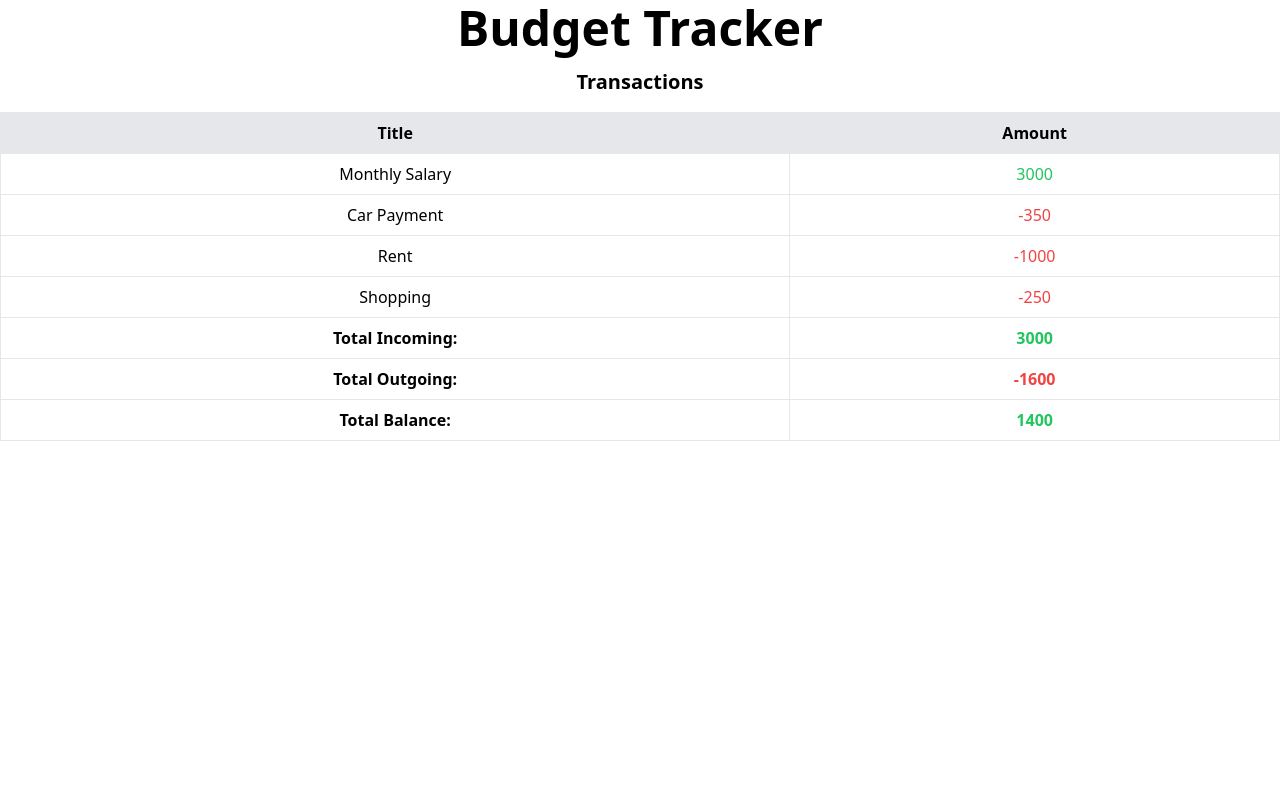
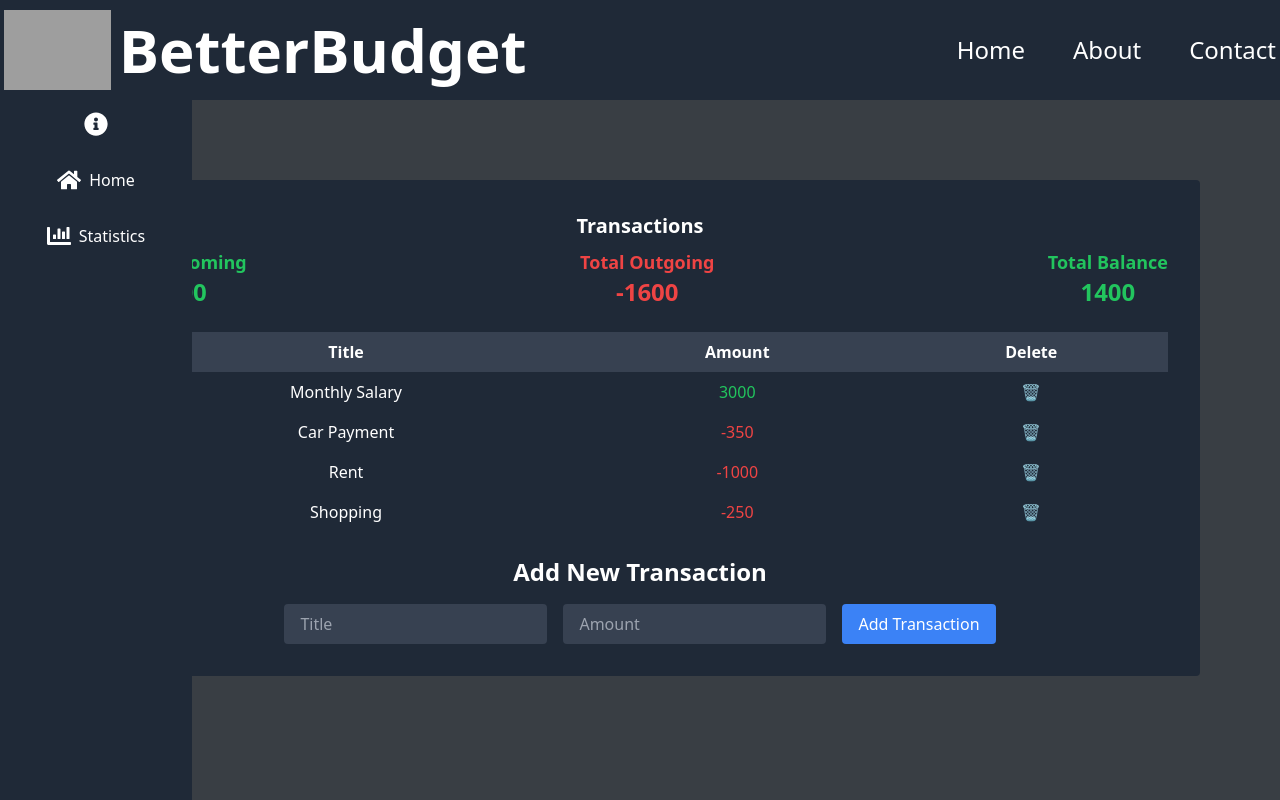
Before and after one commit to androrezkalla/Budget-Tracker, a React (Vite) app: page / in a window 1280 px wide. Built offline with nearby package versions, Linux system fonts and the light colour scheme; grey boxes are pictures that could not be loaded.

Commit message:
updated CSS, added navbars, updated react states

```diff
--- a/package.json
+++ b/package.json
@@ -14,6 +14,7 @@
     "postcss": "^8.4.24",
     "react": "^18.2.0",
     "react-dom": "^18.2.0",
+    "react-icons": "^4.10.1",
     "tailwindcss": "^3.3.2"
   },
   "devDependencies": {
--- a/src/App.jsx
+++ b/src/App.jsx
@@ -1,13 +1,20 @@
 import 'tailwindcss/tailwind.css';
 import TransactionList from './components/TransactionList';
+import Sidebar from './components/SideBar';
+import Banner from './components/Banner';
 
 function App() {
   return (
-    <main className="container mx-auto py-1 text-center">
-      <h1 className="text-5xl font-bold mb-4">Budget Tracker</h1>
-      <TransactionList />
-
-    </main>
+    <div className="flex flex-col h-screen">
+      <Banner />
+      <div className="flex-1 overflow-y-auto">
+        <main className="container mx-auto py-20 px-20 text-center">
+          {/* <h1 className="text-5xl py-8 font-bold mb-4 text-white">Budget Tracker</h1> */}
+          <Sidebar />
+          <TransactionList />
+        </main>
+      </div>
+    </div>
   );
 }
 
--- /dev/null
+++ b/src/components/Banner.jsx
@@ -0,0 +1,30 @@
+import React from 'react';
+
+
+const Banner = () => {
+  return (
+    <div className="bg-gray-800 py-2.5">
+      <div className="container mx-auto flex items-center justify-between px-1">
+        <div className="flex items-center">
+          <img src="https://static.vecteezy.com/system/resources/thumbnails/013/395/049/small_2x/money-and-cogs-illustration-in-minimal-style-png.png" alt="Company Logo" className="h-20 w-auto" />
+          <h1 className="text-white text-6xl font-bold ml-2">BetterBudget</h1>
+        </div>
+        <nav>
+          <ul className="flex space-x-12 text-2xl">
+            <li>
+              <a href="#" className="text-white hover:text-gray-300">Home</a>
+            </li>
+            <li>
+              <a href="#" className="text-white hover:text-gray-300">About</a>
+            </li>
+            <li>
+              <a href="#" className="text-white hover:text-gray-300">Contact</a>
+            </li>
+          </ul>
+        </nav>
+      </div>
+    </div>
+  );
+};
+
+export default Banner;
--- /dev/null
+++ b/src/components/SideBar.jsx
@@ -0,0 +1,35 @@
+import React, { useState } from 'react';
+import { FaHome, FaInfoCircle, FaEnvelope, FaCube, FaChartBar } from 'react-icons/fa';
+
+const Sidebar = () => {
+  const [collapsed, setCollapsed] = useState(false);
+
+  const handleToggleCollapse = () => {
+    setCollapsed(!collapsed);
+  };
+
+  return (
+    <div className={`bg-gray-800 h-screen ${collapsed ? 'w-16' : 'w-48'} fixed top-24 left-0 flex flex-col items-center transition-all duration-300`}>
+      <button
+        className="text-white p-4 focus:outline-none hover:bg-gray-700"
+        onClick={handleToggleCollapse}
+      >
+        <FaInfoCircle size={24} />
+      </button>
+      {!collapsed && (
+        <>
+          <a href="#" className="text-white p-4 hover:bg-gray-700 flex items-center">
+            <FaHome size={24} />
+            <span className="ml-2">Home</span>
+          </a>
+          <a href="#" className="text-white p-4 hover:bg-gray-700 flex items-center">
+            <FaChartBar size={24} />
+            <span className="ml-2">Statistics</span>
+          </a>
+        </>
+      )}
+    </div>
+  );
+};
+
+export default Sidebar;
--- a/src/components/TransactionList.jsx
+++ b/src/components/TransactionList.jsx
@@ -1,67 +1,134 @@
-import React from 'react';
+import React, { useState } from 'react';
 
 const TransactionList = () => {
-  const transactions = [
+  const [transactions, setTransactions] = useState([
     { id: 1, title: 'Monthly Salary', amount: 3000 },
     { id: 2, title: 'Car Payment', amount: -350 },
     { id: 3, title: 'Rent', amount: -1000 },
     { id: 4, title: 'Shopping', amount: -250 },
-  ];
+  ]);
+
+  const [newTransactionTitle, setNewTransactionTitle] = useState('');
+  const [newTransactionAmount, setNewTransactionAmount] = useState('');
 
   // Calculate total incoming and outgoing amounts
   const totalIncoming = transactions
-    .filter(transaction => transaction.amount > 0)
+    .filter((transaction) => transaction.amount > 0)
     .reduce((total, transaction) => total + transaction.amount, 0);
 
   const totalOutgoing = transactions
-    .filter(transaction => transaction.amount < 0)
+    .filter((transaction) => transaction.amount < 0)
     .reduce((total, transaction) => total + transaction.amount, 0);
 
+  const handleTitleChange = (e) => {
+    setNewTransactionTitle(e.target.value);
+  };
+
+  const handleAmountChange = (e) => {
+    setNewTransactionAmount(e.target.value);
+  };
+
+  const addTransaction = () => {
+    const newTransaction = {
+      id: transactions.length + 1,
+      title: newTransactionTitle,
+      amount: Number(newTransactionAmount),
+    };
+
+    setTransactions([...transactions, newTransaction]);
+    setNewTransactionTitle('');
+    setNewTransactionAmount('');
+  };
+
+  const deleteTransaction = (id) => {
+    const updatedTransactions = transactions.filter(
+      (transaction) => transaction.id !== id
+    );
+    setTransactions(updatedTransactions);
+  };
+
   return (
-    <div className="transaction-list">
-      <h2 className="text-xl font-bold mb-4">Transactions</h2>
-      <table className="w-full border-collapse">
+    <div className="mx-auto p-8 bg-gray-800 text-white rounded">
+      <div className="mb-6">
+        <h2 className="text-xl font-bold">Transactions</h2>
+        <div className="flex justify-between mt-2">
+          <div className="text-green-500">
+            <div className="text-lg font-bold">Total Incoming</div>
+            <div className="text-2xl font-bold">{totalIncoming}</div>
+          </div>
+          <div className="text-red-500">
+            <div className="text-lg font-bold">Total Outgoing</div>
+            <div className="text-2xl font-bold">{totalOutgoing}</div>
+          </div>
+          <div
+            className={`font-bold ${
+              totalIncoming + totalOutgoing < 0 ? 'text-red-500' : 'text-green-500'
+            }`}
+          >
+            <div className="text-lg font-bold">Total Balance</div>
+            <div className="text-2xl font-bold">{totalIncoming + totalOutgoing}</div>
+          </div>
+        </div>
+      </div>
+
+      <table className="w-full mb-6">
         <thead>
           <tr>
-            <th className="border bg-gray-200 py-2 px-4">Title</th>
-            <th className="border bg-gray-200 py-2 px-4">Amount</th>
+            <th className="bg-gray-700 px-4 py-2">Title</th>
+            <th className="bg-gray-700 px-4 py-2">Amount</th>
+            <th className="bg-gray-700 px-4 py-2">Delete</th>
           </tr>
         </thead>
         <tbody>
-          {transactions.map(transaction => (
+          {transactions.map((transaction) => (
             <tr key={transaction.id}>
-              <td className="border py-2 px-4">{transaction.title}</td>
+              <td className="px-4 py-2">{transaction.title}</td>
               <td
-                className={`border py-2 px-4 ${
+                className={`px-4 py-2 ${
                   transaction.amount < 0 ? 'text-red-500' : 'text-green-500'
                 }`}
               >
                 {transaction.amount}
               </td>
+              <td className="px-4 py-2">
+                <span
+                  className="delete-icon cursor-pointer"
+                  role="button"
+                  onClick={() => deleteTransaction(transaction.id)}
+                >
+                  🗑
+                </span>
+              </td>
             </tr>
           ))}
         </tbody>
-        <tfoot>
-          <tr>
-            <td className="border py-2 px-4 font-bold">Total Incoming:</td>
-            <td className="border py-2 px-4 font-bold text-green-500">{totalIncoming}</td>
-          </tr>
-          <tr>
-            <td className="border py-2 px-4 font-bold">Total Outgoing:</td>
-            <td className="border py-2 px-4 font-bold text-red-500">{totalOutgoing}</td>
-          </tr>
-          <tr>
-            <td className="border py-2 px-4 font-bold">Total Balance:</td>
-            <td
-              className={`border py-2 px-4 font-bold ${
-                totalIncoming + totalOutgoing < 0 ? 'text-red-500' : 'text-green-500'
-              }`}
-            >
-              {totalIncoming + totalOutgoing}
-            </td>
-          </tr>
-        </tfoot>
       </table>
+
+      <div className="text-center">
+        <h2 className="text-2xl font-bold mb-4">Add New Transaction</h2>
+        <div className="flex items-center justify-center gap-4">
+          <input
+            type="text"
+            placeholder="Title"
+            value={newTransactionTitle}
+            onChange={handleTitleChange}
+            className="px-4 py-2 bg-gray-700 text-white rounded"
+          />
+          <input
+            type="number"
+            placeholder="Amount"
+            value={newTransactionAmount}
+            onChange={handleAmountChange}
+            className="px-4 py-2 bg-gray-700 text-white rounded"
+          />
+          <button
+            onClick={addTransaction}
+            className="px-4 py-2 bg-blue-500 text-white rounded hover:bg-blue-600"
+          >
+            Add Transaction
+          </button>
+        </div>
+      </div>
     </div>
   );
 };
--- a/src/index.css
+++ b/src/index.css
@@ -4,5 +4,5 @@
 
 
 :root {
-  background-color: white;
+  background-color: #393e44;
 }
```
Also changed, not shown: 1 other file (tests, documents, lock files or other folders).
